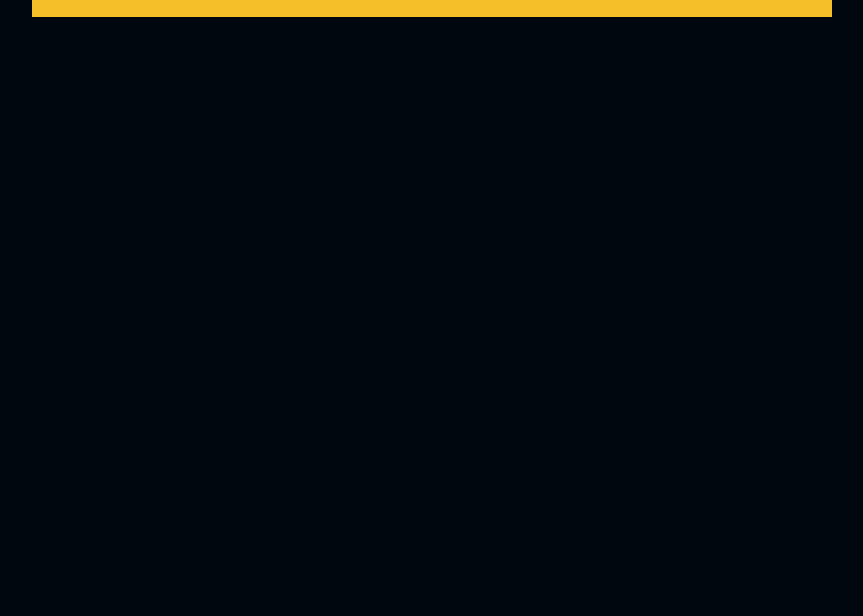
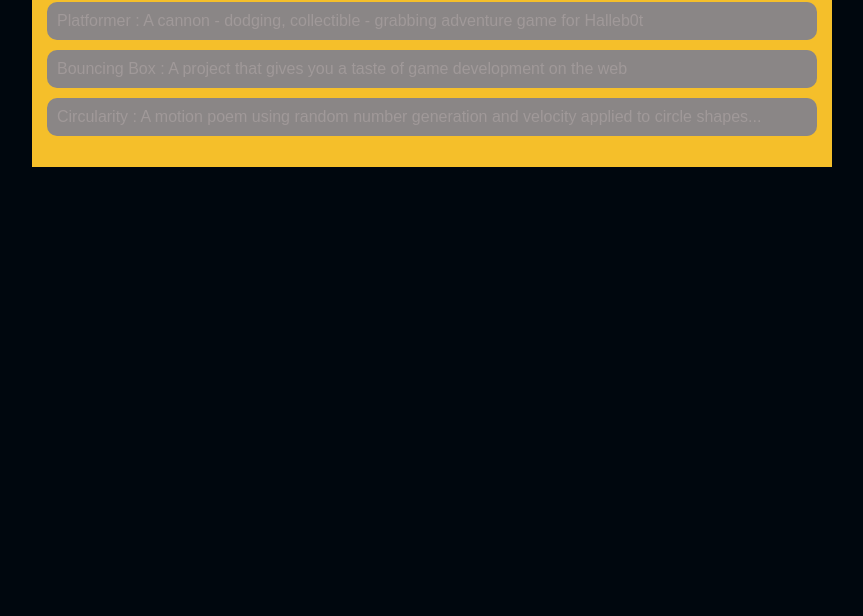
Before and after one commit to dante247/dante247.github.io, a plain HTML site: page portfolio.html in a window 1280 px wide. Shown: the part 184-800 px from the top of the page, without its empty margins (208-1071 px from the left). Drawn offline with nearby package versions, Linux system fonts and the light colour scheme; no server answers.

Commit message:
added links

```diff
--- a/portfolio.html
+++ b/portfolio.html
@@ -96,6 +96,9 @@
             <div class="content">
                 <h1>Portfolio</h1>
                 <ul id="portfolio">
+                    <li><a href="projects/platformer/">Platformer : A cannon - dodging, collectible - grabbing adventure game for Halleb0t</a></li>
+                    <li><a href="projects/bouncing-box/">Bouncing Box : A project that gives you a taste of game development on the web </a></li>
+                    <li><a href="projects/circularity/">Circularity : A motion poem using random number generation and velocity applied to circle shapes...</a></li>
                 </ul>
             </div>
         </main>
```
